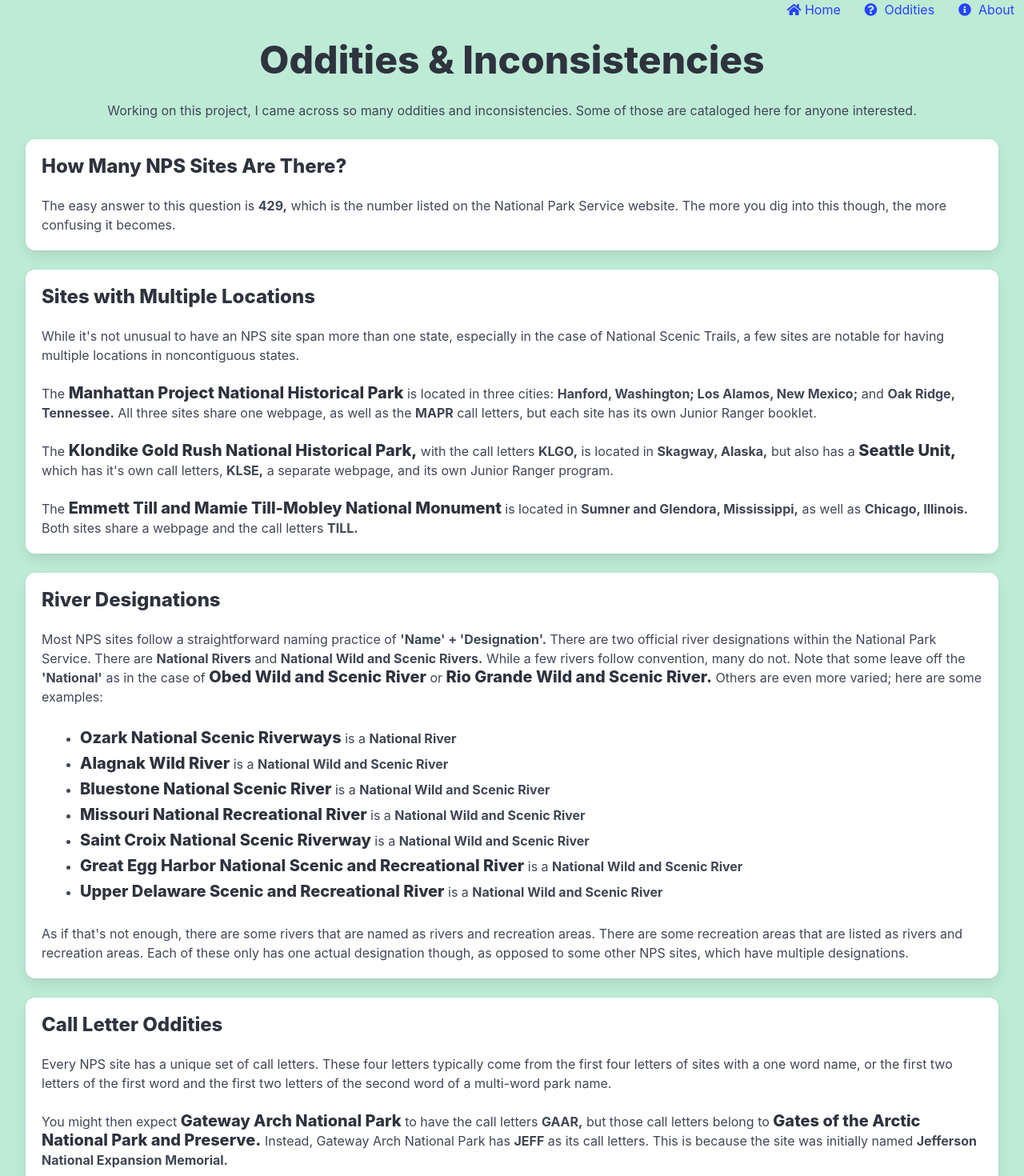
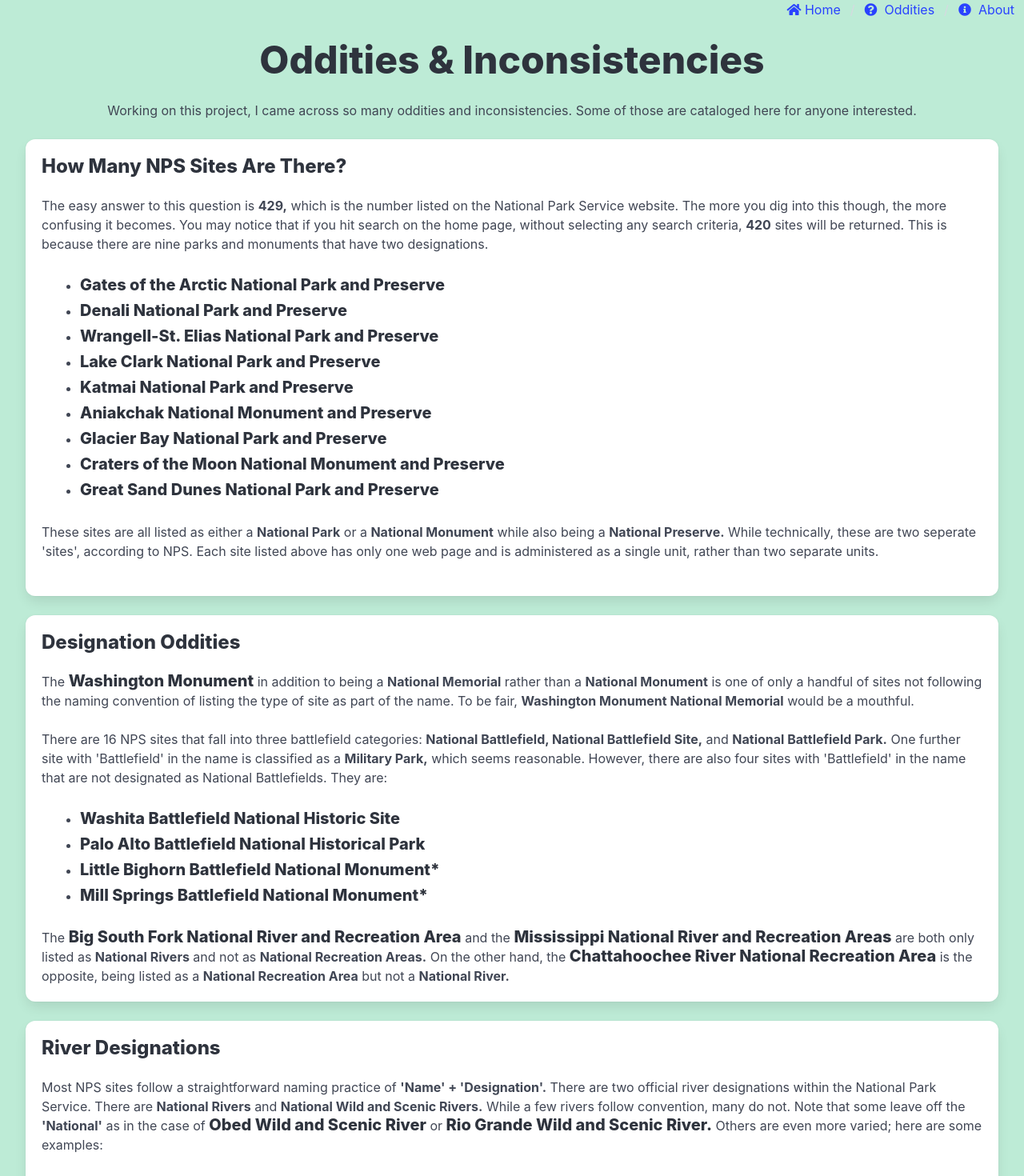
Before and after one commit to msharretts/NPS-Site-Tracker, a Vue app in the folder vue/: page /oddities in a window 1280 px wide. Shown: the top 1470 px of the page at 80% size. Built offline with nearby package versions, Linux system fonts and the light colour scheme.

Commit message:
added content to oddities page

```diff
--- a/vue/src/views/OdditiesView.vue
+++ b/vue/src/views/OdditiesView.vue
@@ -11,46 +11,103 @@
             <h2 class="title is-4">How Many NPS Sites Are There?</h2>
             <p class="block">The easy answer to this question is <span class="has-text-weight-bold">429,</span> which
                 is the number listed on the National Park Service website. The more you dig into this though, the
-                more confusing it becomes.
+                more confusing it becomes. You may notice that if you hit search on the home page, without selecting
+                any search criteria, <span class="has-text-weight-bold">420</span> sites will be returned. This is
+                because there are nine parks and monuments that have two designations.
             </p>
-
+            <ul class="block oddities-list">
+                <li>
+                    <a href="https://www.nps.gov/gaar/index.htm" :target="'_blank'"
+                    class="title is-5 has-text-success-5-invert"> Gates of the Arctic National Park and Preserve</a>
+                </li>
+                <li>
+                    <a href="https://www.nps.gov/dena/index.htm" :target="'_blank'"
+                    class="title is-5 has-text-success-5-invert">Denali National Park and Preserve</a>
+                </li>
+                <li>
+                    <a href="https://www.nps.gov/wrst/index.htm" :target="'_blank'"
+                    class="title is-5 has-text-success-5-invert"> Wrangell-St. Elias National Park and Preserve</a>
+                </li>
+                <li>
+                    <a href="https://www.nps.gov/lacl/index.htm" :target="'_blank'"
+                    class="title is-5 has-text-success-5-invert">Lake Clark National Park and Preserve</a>
+                </li>
+                <li>
+                    <a href="https://www.nps.gov/katm/index.htm" :target="'_blank'"
+                    class="title is-5 has-text-success-5-invert">Katmai National Park and Preserve</a>
+                </li>
+                <li>
+                    <a href="https://www.nps.gov/ania/index.htm" :target="'_blank'"
+                    class="title is-5 has-text-success-5-invert">Aniakchak National Monument and Preserve</a>
+                </li>
+                <li>
+                    <a href="https://www.nps.gov/glba/index.htm" :target="'_blank'"
+                    class="title is-5 has-text-success-5-invert">Glacier Bay National Park and Preserve</a>
+                </li>
+                <li>
+                    <a href="https://www.nps.gov/crmo/index.htm" :target="'_blank'"
+                    class="title is-5 has-text-success-5-invert">Craters of the Moon National Monument and Preserve</a>
+                </li>
+                <li>
+                    <a href="https://www.nps.gov/grsa/index.htm" :target="'_blank'"
+                    class="title is-5 has-text-success-5-invert">Great Sand Dunes National Park and Preserve</a>
+                </li>
+            </ul>
+            <p class="block">These sites are all listed as either a <span class="has-text-weight-bold">National Park</span>
+                or a <span class="has-text-weight-bold">National Monument</span> while also being a
+                <span class="has-text-weight-bold">National Preserve.</span> While technically, these are two seperate
+                'sites', according to NPS. Each site listed above has only one web page and is administered
+                as a single unit, rather than two separate units.
+            </p>
+            <p class="block"></p>
         </div>
         <div class="box">
-            <h2 class="title is-4">Sites with Multiple Locations</h2>
-            <p class="block">While it's not unusual to have an NPS site span more than one state, especially in the case of
-                National Scenic Trails, a few sites are notable for having multiple locations in noncontiguous
-                states.
+            <h2 class="title is-4">Designation Oddities</h2>
+            <p class="block">The
+                <a href="https://www.nps.gov/wamo/index.htm" :target="'_blank'"
+                    class="title is-5 has-text-success-5-invert">Washington Monument</a>
+                in addition to being a <span class="has-text-weight-bold">National Memorial</span> rather than a
+                <span class="has-text-weight-bold">National Monument</span> is one of only a handful of sites not
+                following the naming convention of listing the type of site as part of the name. To be fair,
+                <span class="has-text-weight-bold">Washington Monument National Memorial</span> would be a mouthful.
             </p>
+            <p class="block">There are 16 NPS sites that fall into three battlefield categories:
+                <span class="has-text-weight-bold">National Battlefield, National Battlefield Site,</span> and
+                <span class="has-text-weight-bold">National Battlefield Park.</span> One further site with
+                'Battlefield' in the name is classified as a <span class="has-text-weight-bold">Military Park,</span>
+                which seems reasonable. However, there are also four sites with 'Battlefield' in the name that are
+                not designated as National Battlefields. They are:
+            </p>
+            <ul class="block oddities-list">
+                <li>
+                    <a href="https://www.nps.gov/waba/index.htm" :target="'_blank'"
+                        class="title is-5 has-text-success-5-invert">Washita Battlefield National Historic Site</a>
+                </li>
+                <li>
+                    <a href="https://www.nps.gov/paal/index.htm" :target="'_blank'"
+                        class="title is-5 has-text-success-5-invert">Palo Alto Battlefield National Historical Park</a>
+                </li>
+                <li>
+                    <a href="https://www.nps.gov/libi/index.htm" :target="'_blank'"
+                        class="title is-5 has-text-success-5-invert">Little Bighorn Battlefield National Monument*</a>
+                </li>
+                <li>
+                    <a href="https://www.nps.gov/waba/index.htm" :target="'_blank'"
+                        class="title is-5 has-text-success-5-invert">Mill Springs Battlefield National Monument*</a>
+                </li>
+            </ul>
             <p class="block">The
-                <a href="https://www.nps.gov/mapr/index.htm" :target="'_blank'"
-                    class="title is-5 has-text-success-5-invert">Manhattan Project
-                    National Historical Park</a>
-                is located in three cities:
-                <span class="has-text-weight-bold">Hanford, Washington; Los Alamos, New Mexico;</span>
-                and
-                <span class="has-text-weight-bold">Oak Ridge, Tennessee.</span>
-                All three sites share one webpage, as well as the <span class="has-text-weight-bold">MAPR</span>
-                call letters, but each site has its own Junior Ranger booklet.
-            </p>
-            <p class="block">The
-                <a href="https://www.nps.gov/klgo/index.htm" :target="'_blank'"
-                    class="title is-5 has-text-success-5-invert">
-                    Klondike Gold Rush National Historical Park,</a>
-                with the call letters <span class="has-text-weight-bold">KLGO,</span> is located in
-                <span class="has-text-weight-bold">Skagway, Alaska,</span> but also has a
-                <a href="https://www.nps.gov/klse/index.htm" :target="'_blank'"
-                    class="title is-5 has-text-success-5-invert">Seattle Unit,</a>
-                which has it's own call letters, <span class="has-text-weight-bold">KLSE,</span> a separate webpage,
-                and its own Junior Ranger program.
-            </p>
-            <p class="block">The
-                <a href="https://www.nps.gov/till/index.htm" :target="'_blank'"
-                    class="title is-5 has-text-success-5-invert">Emmett Till and Mamie Till-Mobley National Monument </a>
-                is located in
-                <span class="has-text-weight-bold">Sumner and Glendora, Mississippi,</span>
-                as well as
-                <span class="has-text-weight-bold">Chicago, Illinois.</span>
-                Both sites share a webpage and the call letters <span class="has-text-weight-bold">TILL.</span>
+                <a href="https://www.nps.gov/biso/index.htm" :target="'_blank'"
+                    class="title is-5 has-text-success-5-invert">Big South Fork National River and Recreation Area</a>
+                and the
+                <a href="https://www.nps.gov/miss/index.htm" :target="'_blank'"
+                    class="title is-5 has-text-success-5-invert">Mississippi National River and Recreation Areas</a>
+                are both only listed as <span class="has-text-weight-bold">National Rivers</span> and not as
+                <span class="has-text-weight-bold">National Recreation Areas.</span> On the other hand, the
+                <a href="https://www.nps.gov/chat/index.htm" :target="'_blank'"
+                    class="title is-5 has-text-success-5-invert">Chattahoochee River National Recreation Area</a>
+                is the opposite, being listed as a <span class="has-text-weight-bold">National Recreation Area</span>
+                but not a <span class="has-text-weight-bold">National River.</span>
             </p>
         </div>
         <div class="box">
@@ -100,6 +157,44 @@
             <p class="block">As if that's not enough, there are some rivers that are named as rivers and recreation areas.
                 There are some recreation areas that are listed as rivers and recreation areas. Each of these only has one
                 actual designation though, as opposed to some other NPS sites, which have multiple designations.
+            </p>
+        </div>
+        <div class="box">
+            <h2 class="title is-4">Sites with Multiple Locations</h2>
+            <p class="block">While it's not unusual to have an NPS site span more than one state, especially in the case of
+                National Scenic Trails, a few sites are notable for having multiple locations in noncontiguous
+                states.
+            </p>
+            <p class="block">The
+                <a href="https://www.nps.gov/mapr/index.htm" :target="'_blank'"
+                    class="title is-5 has-text-success-5-invert">Manhattan Project
+                    National Historical Park</a>
+                is located in three cities:
+                <span class="has-text-weight-bold">Hanford, Washington; Los Alamos, New Mexico;</span>
+                and
+                <span class="has-text-weight-bold">Oak Ridge, Tennessee.</span>
+                All three sites share one webpage, as well as the <span class="has-text-weight-bold">MAPR</span>
+                call letters, but each site has its own Junior Ranger booklet.
+            </p>
+            <p class="block">The
+                <a href="https://www.nps.gov/klgo/index.htm" :target="'_blank'"
+                    class="title is-5 has-text-success-5-invert">
+                    Klondike Gold Rush National Historical Park,</a>
+                with the call letters <span class="has-text-weight-bold">KLGO,</span> is located in
+                <span class="has-text-weight-bold">Skagway, Alaska,</span> but also has a
+                <a href="https://www.nps.gov/klse/index.htm" :target="'_blank'"
+                    class="title is-5 has-text-success-5-invert">Seattle Unit,</a>
+                which has it's own call letters, <span class="has-text-weight-bold">KLSE,</span> a separate webpage,
+                and its own Junior Ranger program.
+            </p>
+            <p class="block">The
+                <a href="https://www.nps.gov/till/index.htm" :target="'_blank'"
+                    class="title is-5 has-text-success-5-invert">Emmett Till and Mamie Till-Mobley National Monument </a>
+                is located in
+                <span class="has-text-weight-bold">Sumner and Glendora, Mississippi,</span>
+                as well as
+                <span class="has-text-weight-bold">Chicago, Illinois.</span>
+                Both sites share a webpage and the call letters <span class="has-text-weight-bold">TILL.</span>
             </p>
         </div>
         <div class="box">
@@ -179,13 +274,6 @@
         <div class="box">
             <h2 class="title is-4">December 2, 1980</h2>
         </div>
-
-
-        <div class="box">
-            <h2 class="title is-4">Other Designation Oddities</h2>
-            <p>Washington Monument</p>
-            <p>Names not following naming conventions</p>
-        </div>
         <div class="box">
             <h2 class="title is-4">Junior Ranger Inconsistencies</h2>
             <p>National Mall sites</p>
```
